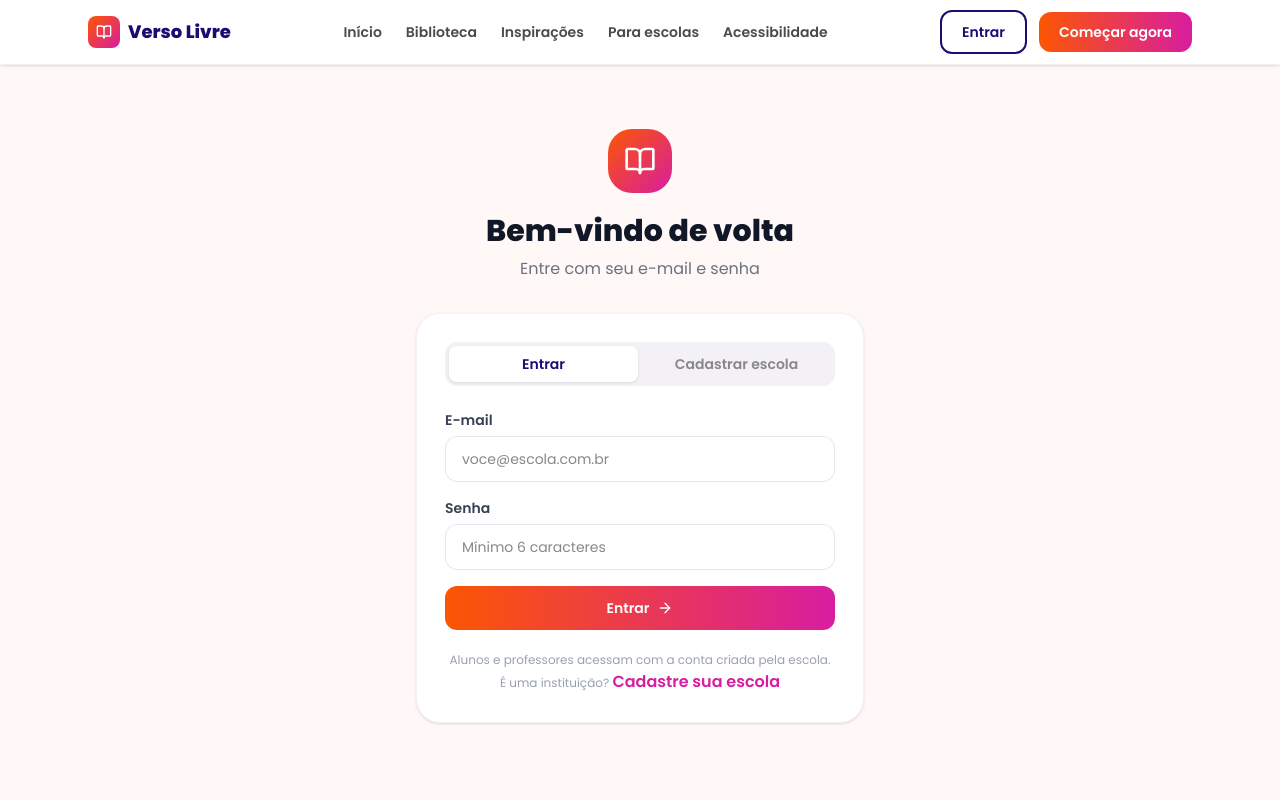
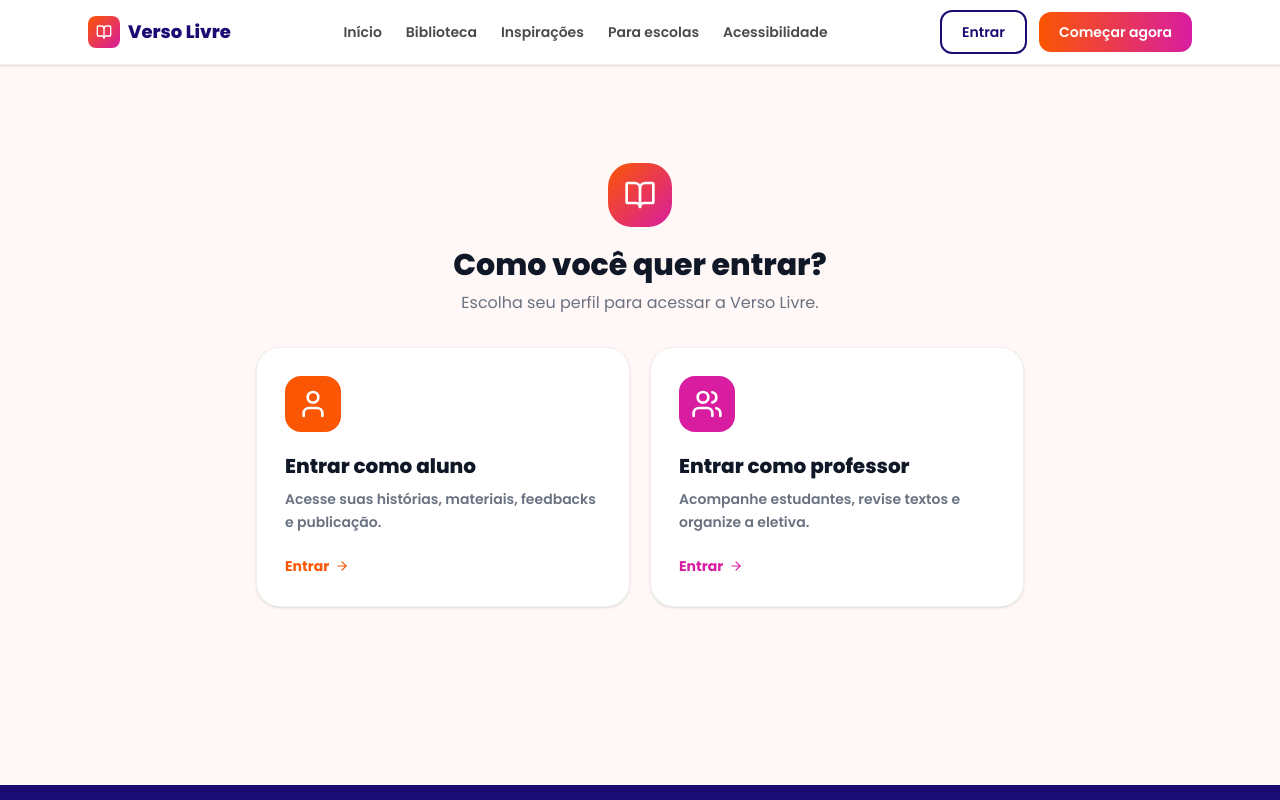
Before and after one commit to alebarbosas/VersoLivre, a React (Vite) app: page / in a window 1280 px wide. Both pictures are taken after a click on the button "Entrar". Shown: the top 800 px of the page. Built offline with nearby package versions, Linux system fonts and the light colour scheme.

Commit message:
feature: aluno

```diff
--- a/src/app/App.tsx
+++ b/src/app/App.tsx
@@ -12,6 +12,17 @@ type Page =
   | "acessibilidade" | "login" | "painel-aluno" | "criar-historia"
   | "minhas-historias" | "publicacao" | "painel-professor"
   | "textos-enviados" | "materiais" | "baixa-conectividade";
+
+type SubmittedStory = {
+  id: number;
+  titulo: string;
+  categoria: string;
+  tags: string;
+  texto: string;
+  aluno: string;
+  status: "Enviado para revisão";
+  data: string;
+};
 
 const ORANGE = "#FB5603";
 const MAGENTA = "#D81DA0";
@@ -682,125 +693,51 @@ function traduzErroAuth(msg: string): string {
 }
 
 function PageLogin({ navigate }: { navigate: (p: Page) => void }) {
-  const [mode, setMode] = useState<"login" | "signup">("login");
-  const [email, setEmail] = useState("");
-  const [password, setPassword] = useState("");
-  const [loading, setLoading] = useState(false);
-  const [error, setError] = useState<string | null>(null);
-  const [info, setInfo] = useState<string | null>(null);
-
-  const irPorPerfil = (role?: UserRole) => {
-    if (role === "professor") navigate("painel-professor");
-    else if (role === "escola") navigate("para-escolas");
-    else navigate("painel-aluno");
-  };
-
-  const limpar = () => { setError(null); setInfo(null); };
-
-  const aoEnviar = async (e: React.FormEvent) => {
-    e.preventDefault();
-    limpar();
-    setLoading(true);
-
-    if (mode === "login") {
-      const { error } = await signIn(email, password);
-      if (error) { setError(traduzErroAuth(error.message)); setLoading(false); return; }
-      const profile = await getMyProfile();
-      setLoading(false);
-      irPorPerfil(profile?.role);
-      return;
-    }
-
-    // signup — apenas escolas podem se cadastrar
-    const { data, error } = await signUp(email, password, "escola");
-    setLoading(false);
-    if (error) { setError(traduzErroAuth(error.message)); return; }
-    if (data.session) {
-      irPorPerfil("escola"); // confirmação de e-mail desligada: já entra
-    } else {
-      setInfo("Conta criada! Enviamos um e-mail de confirmação. Confirme para poder entrar.");
-      setMode("login");
-    }
-  };
-
-  const inputCls = "w-full px-4 py-3 rounded-xl border border-gray-200 text-sm outline-none focus:border-transparent focus:ring-2 transition-all";
+  const options = [
+    {
+      title: "Entrar como aluno",
+      desc: "Acesse suas histórias, materiais, feedbacks e publicação.",
+      icon: <User size={32} />,
+      color: ORANGE,
+      page: "painel-aluno" as Page,
+    },
+    {
+      title: "Entrar como professor",
+      desc: "Acompanhe estudantes, revise textos e organize a eletiva.",
+      icon: <Users size={32} />,
+      color: MAGENTA,
+      page: "painel-professor" as Page,
+    },
+  ];
 
   return (
     <div className="min-h-[80vh] flex items-center justify-center px-5 py-16" style={{ background: OFF_WHITE }}>
-      <div className="w-full max-w-md">
+      <div className="w-full max-w-3xl">
         <div className="text-center mb-8">
           <div style={{ background: `linear-gradient(135deg, ${ORANGE}, ${MAGENTA})` }} className="w-16 h-16 rounded-3xl flex items-center justify-center mx-auto mb-5">
             <BookOpen size={32} className="text-white" />
           </div>
-          <h1 className="text-3xl font-extrabold text-gray-900 mb-2">
-            {mode === "login" ? "Bem-vindo de volta" : "Cadastre sua escola"}
-          </h1>
-          <p className="text-gray-500">
-            {mode === "login"
-              ? "Entre com seu e-mail e senha"
-              : "Crie a conta da instituição para começar"}
-          </p>
-        </div>
-
-        <div className="bg-white rounded-3xl p-7 shadow-sm border border-gray-100">
-          {/* alternância login / cadastro */}
-          <div className="flex gap-1 p-1 rounded-xl mb-6" style={{ background: "#F3F1F5" }}>
-            {([["login", "Entrar"], ["signup", "Cadastrar escola"]] as const).map(([k, label]) => (
+          <h1 className="text-3xl font-extrabold text-gray-900 mb-2">Como você quer entrar?</h1>
+          <p className="text-gray-500">Escolha seu perfil para acessar a Verso Livre.</p>
+        </div>
+
+        <div className="grid grid-cols-1 md:grid-cols-2 gap-5">
+          {options.map((option) => (
             <button
-                key={k}
-                onClick={() => { setMode(k); limpar(); }}
-                className="flex-1 py-2 rounded-lg text-sm font-semibold transition-all cursor-pointer"
-                style={mode === k ? { background: "#fff", color: NAVY, boxShadow: "0 1px 3px rgba(0,0,0,.1)" } : { color: "#888" }}
-              >
-                {label}
-              </button>
-            ))}
-          </div>
-
-          <form onSubmit={aoEnviar} className="space-y-4">
-            <div>
-              <label className="block text-sm font-semibold text-gray-700 mb-1.5">E-mail</label>
-              <input
-                type="email" required value={email} onChange={e => setEmail(e.target.value)}
-                placeholder="voce@escola.com.br"
-                className={inputCls} style={{ ["--tw-ring-color" as string]: MAGENTA }}
-              />
-            </div>
-            <div>
-              <label className="block text-sm font-semibold text-gray-700 mb-1.5">Senha</label>
-              <input
-                type="password" required minLength={6} value={password} onChange={e => setPassword(e.target.value)}
-                placeholder="Mínimo 6 caracteres"
-                className={inputCls} style={{ ["--tw-ring-color" as string]: MAGENTA }}
-              />
-            </div>
-
-            {error && (
-              <p className="text-sm font-medium px-3 py-2 rounded-lg" style={{ background: "#FDECEA", color: "#C0392B" }}>{error}</p>
-            )}
-            {info && (
-              <p className="text-sm font-medium px-3 py-2 rounded-lg" style={{ background: "#E8F5E9", color: "#2E7D32" }}>{info}</p>
-            )}
-
-            <button
-              type="submit" disabled={loading}
-              style={{ background: `linear-gradient(90deg, ${ORANGE}, ${MAGENTA})` }}
-              className="w-full px-5 py-3 rounded-xl font-semibold text-sm text-white transition-all hover:opacity-90 active:scale-95 cursor-pointer disabled:opacity-60 disabled:cursor-not-allowed flex items-center justify-center gap-2"
-            >
-              {loading ? "Aguarde..." : (mode === "login" ? "Entrar" : "Criar conta da escola")}
-              {!loading && <ArrowRight size={16} />}
-            </button>
-          </form>
-
-          {mode === "login" && (
-            <p className="text-center text-xs text-gray-400 mt-5 leading-relaxed">
-              Alunos e professores acessam com a conta criada pela escola.<br />
-              É uma instituição?{" "}
-              <button onClick={() => { setMode("signup"); limpar(); }} className="font-semibold cursor-pointer" style={{ color: MAGENTA }}>
-                Cadastre sua escola
-              </button>
-            </p>
-          )}
+              key={option.title}
+              onClick={() => navigate(option.page)}
+              className="bg-white rounded-3xl p-7 shadow-sm border border-black/5 text-left hover:shadow-md hover:scale-[1.01] transition-all cursor-pointer"
+            >
+              <div className="w-14 h-14 rounded-2xl flex items-center justify-center text-white mb-5" style={{ background: option.color }}>
+                {option.icon}
+              </div>
+              <h2 className="font-extrabold text-xl text-gray-900 mb-2">{option.title}</h2>
+              <p className="text-gray-500 text-sm leading-relaxed mb-5">{option.desc}</p>
+              <span className="inline-flex items-center gap-1.5 text-sm font-bold" style={{ color: option.color }}>
+                Entrar <ArrowRight size={14} />
+              </span>
+            </button>
+          ))}
         </div>
       </div>
     </div>
@@ -924,7 +861,13 @@ function PagePainelAluno({ navigate }: { navigate: (p: Page) => void }) {
 }
 
 /* -- Criar História ------------------------------------ */
-function PageCriarHistoria({ navigate }: { navigate: (p: Page) => void }) {
+function PageCriarHistoria({
+  navigate,
+  setSubmittedStories,
+}: {
+  navigate: (p: Page) => void;
+  setSubmittedStories: React.Dispatch<React.SetStateAction<SubmittedStory[]>>;
+}) {
   const [title, setTitle] = useState("");
   const [text, setText] = useState("");
   const [cat, setCat] = useState("Conto");
@@ -952,6 +895,18 @@ function PageCriarHistoria({ navigate }: { navigate: (p: Page) => void }) {
       return;
     }
 
+    const novaHistoria: SubmittedStory = {
+      id: Date.now(),
+      titulo: title,
+      categoria: cat,
+      tags: tags,
+      texto: text,
+      aluno: "Maria Giovana",
+      status: "Enviado para revisão",
+      data: new Date().toLocaleDateString("pt-BR"),
+    };
+
+    setSubmittedStories((prev) => [novaHistoria, ...prev]);
     setDraftStatus("Enviado para revisão");
     showMessage("História enviada para revisão da professora!");
   };
@@ -1313,15 +1268,17 @@ function PagePainelProf({ navigate }: { navigate: (p: Page) => void }) {
 }
 
 /* ── Textos Enviados ─────────────────────────────────── */
-function PageTextosEnviados({ navigate }: { navigate: (p: Page) => void }) {
+function PageTextosEnviados({
+  navigate,
+  submittedStories,
+}: {
+  navigate: (p: Page) => void;
+  submittedStories: SubmittedStory[];
+}) {
   const [selected, setSelected] = useState(0);
   const [feedback, setFeedback] = useState("");
-  const textos = [
-    { aluno: "Maria Giovana", titulo: "O céu também muda", cat: "Conto", text: "Era uma vez uma menina chamada Lua que acordava todo dia olhando para o espelho esperando ver alguém diferente. Não porque ela fosse triste — ela só ainda não sabia exatamente quem era a pessoa que vivia naquele corpo. Um dia, ela decidiu mudar o nome. Só isso. Mas mudar o nome mudou tudo." },
-    { aluno: "Ícaro Lima", titulo: "A biblioteca proibida", cat: "Romance", text: "A biblioteca da escola fechava às 17h, mas Marcos sempre encontrava uma desculpa para ficar até mais tarde. Não era pelos livros — era por Gabriel, o bibliotecário estagiário que ria de forma silenciosa, como se o riso fosse um segredo entre ele e o mundo." },
-    { aluno: "Luna Paz", titulo: "Floresta de espelhos", cat: "Fantasia", text: "Naquela floresta, cada árvore era um espelho. Não refletia o rosto, mas a alma. Sofia entrou com medo. Saiu entendendo que ela podia ser muitas coisas ao mesmo tempo." },
-  ];
-  const t = textos[selected];
+  const hasStories = submittedStories.length > 0;
+  const story = submittedStories[selected] ?? submittedStories[0];
 
   return (
     <div className="max-w-6xl mx-auto px-5 py-8">
@@ -1329,33 +1286,55 @@ function PageTextosEnviados({ navigate }: { navigate: (p: Page) => void }) {
         <SidebarProf current="textos-enviados" navigate={navigate} />
         <div className="flex-1 min-w-0">
           <h1 className="text-2xl font-extrabold mb-6">Textos enviados</h1>
+
+          {!hasStories ? (
+            <div className="bg-white rounded-2xl p-8 shadow-sm border border-black/5 text-center">
+              <div className="w-14 h-14 rounded-2xl flex items-center justify-center mx-auto mb-4" style={{ background: `${MAGENTA}15`, color: MAGENTA }}>
+                <FileText size={28} />
+              </div>
+              <p className="font-extrabold text-lg text-gray-900">Nenhum texto enviado ainda</p>
+              <p className="text-sm text-gray-500 mt-2">Quando um aluno enviar uma história, ela aparecerá aqui para revisão.</p>
+            </div>
+          ) : (
             <div className="grid grid-cols-1 md:grid-cols-3 gap-5">
-            {/* Lista */}
               <div className="flex flex-col gap-3">
-              {textos.map((tx, i) => (
+                {submittedStories.map((item, i) => (
                   <button
-                  key={i}
+                    key={item.id}
                     onClick={() => setSelected(i)}
-                  className="w-full text-left rounded-2xl p-4 border-2 transition-all cursor-pointer"
+                    className="w-full text-left rounded-2xl p-4 border-2 transition-all cursor-pointer bg-white"
                     style={{ borderColor: selected === i ? MAGENTA : "rgba(0,0,0,0.08)", background: selected === i ? `${MAGENTA}08` : "white" }}
                   >
-                  <p className="font-bold text-sm">{tx.titulo}</p>
-                  <p className="text-xs text-gray-500 mt-0.5">{tx.aluno} · {tx.cat}</p>
-                </button>
-              ))}
-            </div>
-
-            {/* Texto */}
-            <div className="bg-white rounded-2xl p-6 shadow-sm">
-              <p className="text-xs font-bold uppercase tracking-widest mb-1" style={{ color: NAVY }}>{t.cat}</p>
-              <h2 className="font-extrabold text-xl mb-1">{t.titulo}</h2>
-              <p className="text-xs text-gray-400 mb-4">por {t.aluno}</p>
-              <p className="text-gray-700 text-sm leading-relaxed">{t.text}</p>
-            </div>
-
-            {/* Feedback */}
+                    <div className="flex items-start justify-between gap-3 mb-2">
+                      <p className="font-bold text-sm leading-tight">{item.titulo}</p>
+                      <StatusBadge status={item.status} />
+                    </div>
+                    <p className="text-xs text-gray-500">{item.aluno} · {item.categoria}</p>
+                    <p className="text-xs text-gray-400 mt-1">Enviado em {item.data}</p>
+                    <p className="text-xs text-gray-500 mt-3 leading-relaxed line-clamp-3">{item.texto}</p>
+                    {item.tags && <p className="text-xs font-semibold mt-3" style={{ color: ORANGE }}>#{item.tags}</p>}
+                  </button>
+                ))}
+              </div>
+
+              {story && (
+                <div className="bg-white rounded-2xl p-6 shadow-sm border border-black/5">
+                  <div className="flex items-start justify-between gap-3 mb-3">
+                    <div>
+                      <p className="text-xs font-bold uppercase tracking-widest mb-1" style={{ color: NAVY }}>{story.categoria}</p>
+                      <h2 className="font-extrabold text-xl leading-tight">{story.titulo}</h2>
+                    </div>
+                    <StatusBadge status={story.status} />
+                  </div>
+                  <p className="text-xs text-gray-400 mb-1">por {story.aluno}</p>
+                  <p className="text-xs text-gray-400 mb-4">Data de envio: {story.data}</p>
+                  {story.tags && <p className="text-xs font-semibold mb-4" style={{ color: MAGENTA }}>Tags: {story.tags}</p>}
+                  <p className="text-gray-700 text-sm leading-relaxed whitespace-pre-line">{story.texto}</p>
+                </div>
+              )}
+
               <div className="flex flex-col gap-4">
-              <div className="bg-white rounded-2xl p-5 shadow-sm">
+                <div className="bg-white rounded-2xl p-5 shadow-sm border border-black/5">
                   <label className="text-xs font-bold uppercase tracking-widest text-gray-500 mb-2 block">Comentário para o aluno</label>
                   <textarea
                     value={feedback}
@@ -1373,6 +1352,7 @@ function PageTextosEnviados({ navigate }: { navigate: (p: Page) => void }) {
                 </div>
               </div>
             </div>
+          )}
         </div>
       </div>
     </div>
@@ -1488,6 +1468,7 @@ function PageBaixaConect({ navigate }: { navigate: (p: Page) => void }) {
 ══════════════════════════════════════════════════════ */
 export default function App() {
   const [page, setPage] = useState<Page>("home");
+  const [submittedStories, setSubmittedStories] = useState<SubmittedStory[]>([]);
 
   const navigate = (p: Page) => {
     setPage(p);
@@ -1512,11 +1493,11 @@ export default function App() {
         {page === "acessibilidade" && <PageAcessibilidade />}
         {page === "login" && <PageLogin navigate={navigate} />}
         {page === "painel-aluno" && <PagePainelAluno navigate={navigate} />}
-        {page === "criar-historia" && <PageCriarHistoria navigate={navigate} />}
+        {page === "criar-historia" && <PageCriarHistoria navigate={navigate} setSubmittedStories={setSubmittedStories} />}
         {page === "minhas-historias" && <PageMinhasHistorias navigate={navigate} />}
         {page === "publicacao" && <PagePublicacao navigate={navigate} />}
         {page === "painel-professor" && <PagePainelProf navigate={navigate} />}
-        {page === "textos-enviados" && <PageTextosEnviados navigate={navigate} />}
+        {page === "textos-enviados" && <PageTextosEnviados navigate={navigate} submittedStories={submittedStories} />}
         {page === "materiais" && <PageMateriais navigate={navigate} />}
         {page === "baixa-conectividade" && <PageBaixaConect navigate={navigate} />}
       </main>
```
Lines whose indentation alone changed are shown as unchanged.
